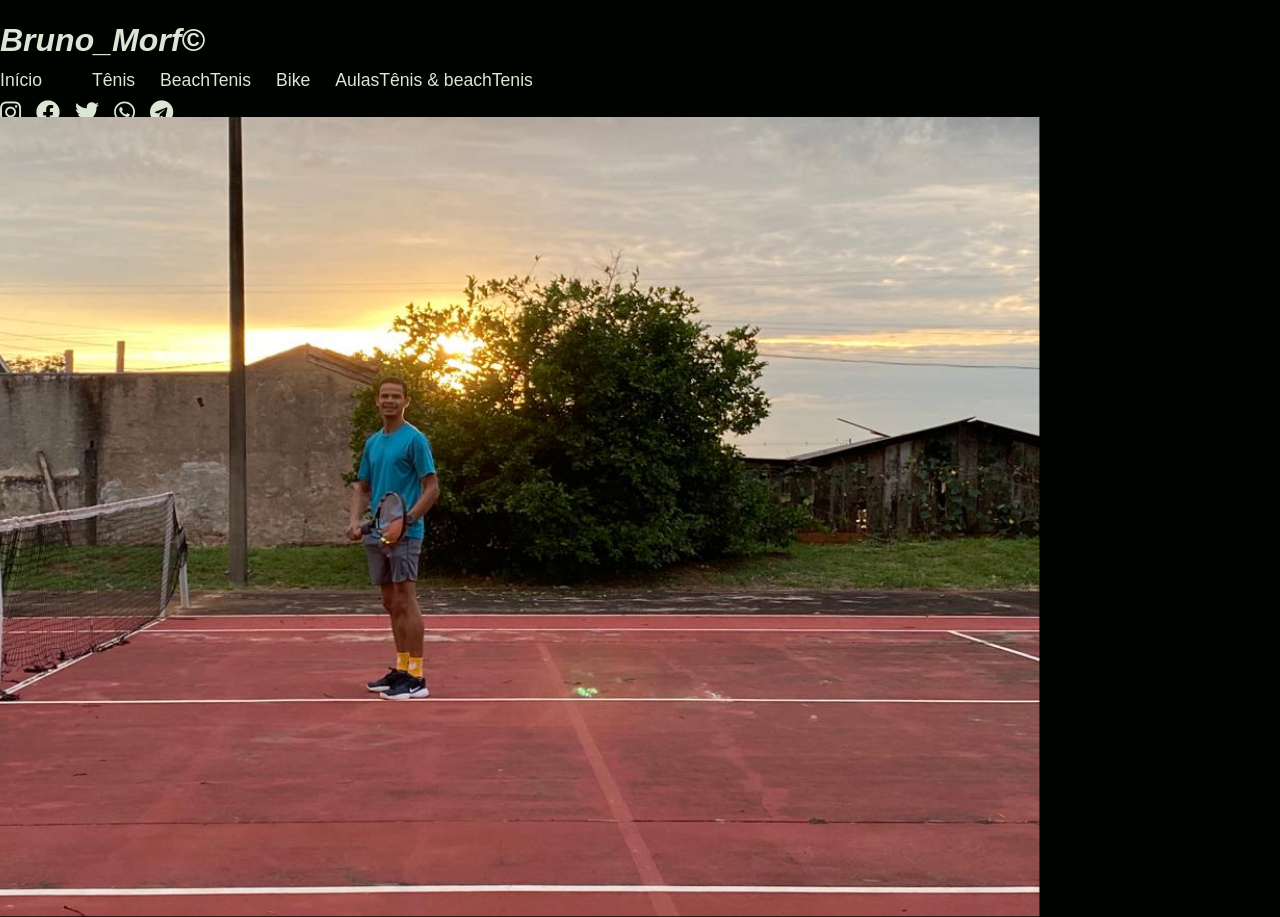
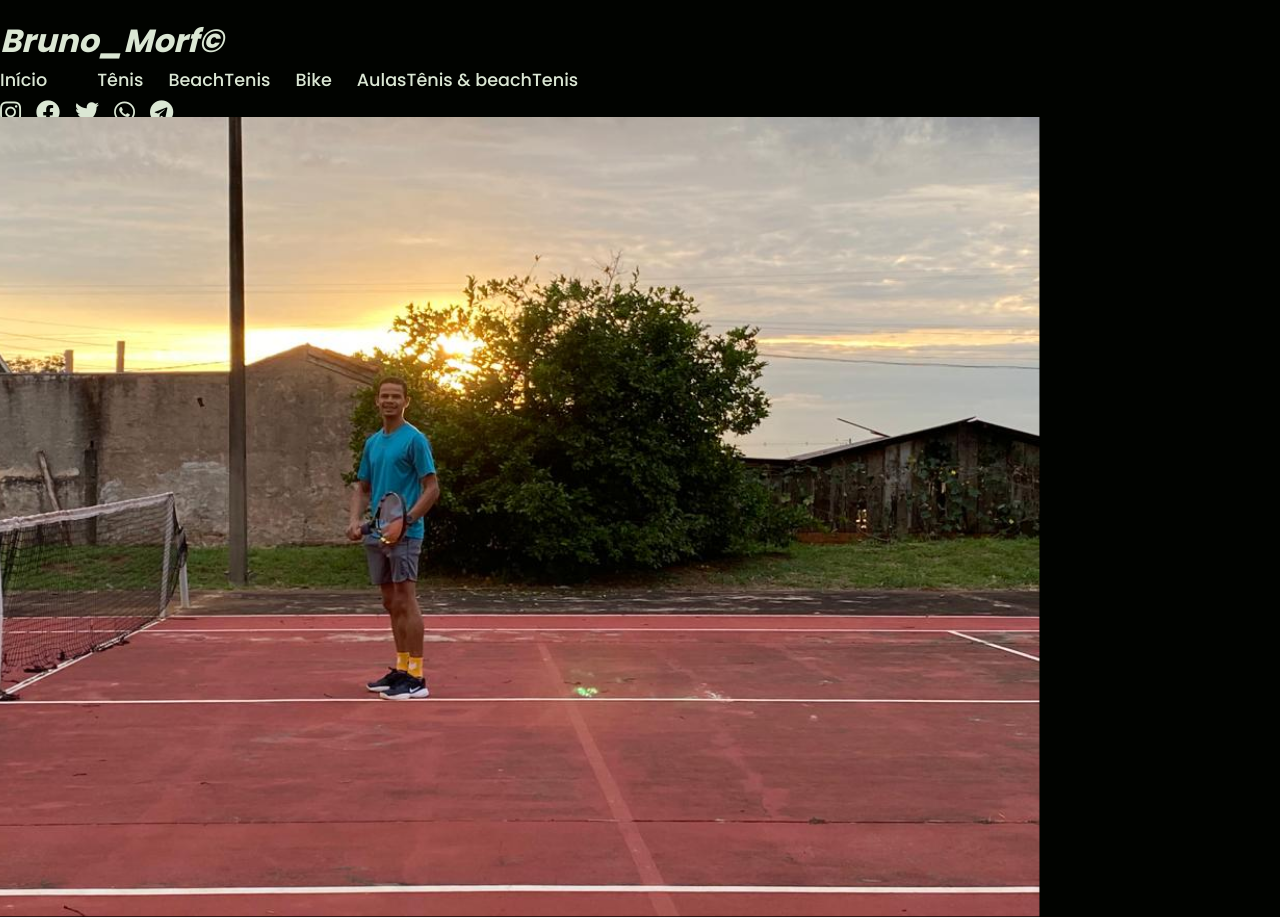
Before and after one commit to Brunomorf/esportes, a plain HTML site: page index.html in a window 1280 px wide. Shown: the top 917 px of the page. Drawn offline with Linux system fonts and the light colour scheme.

Commit message:
Update index.html

```diff
--- a/index.html
+++ b/index.html
@@ -8,6 +8,7 @@
   <link rel="stylesheet" href="estilo.css">
   <link rel="stylesheet" href="https://cdnjs.cloudflare.com/ajax/libs/font-awesome/5.15.3/css/all.min.css">
 
+  <link href="https://fonts.googleapis.com/css2?family=Poppins:wght@400;500;700&display=swap" rel="stylesheet">
 </head>
 
 <body>
```
